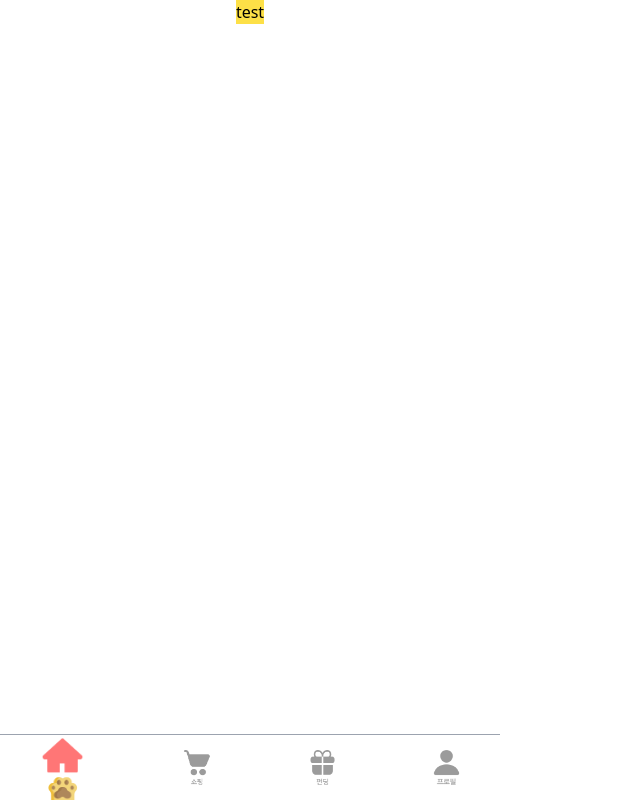
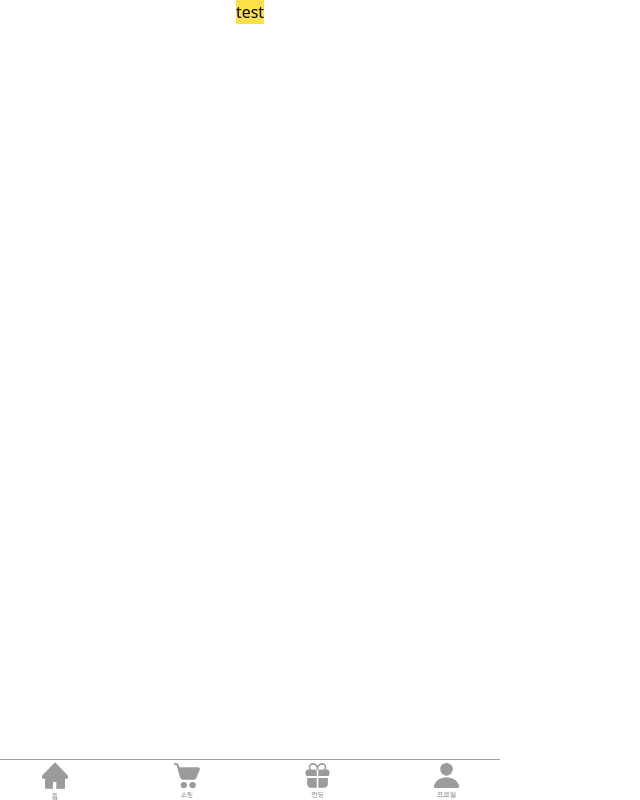
Before and after one commit to sun-mart-egg/funding-gift, a React (Vite) app in the folder FE/: page /brand/1 in a window 1280 px wide. Shown: the whole page, without its empty margins (0-640 px from the left). Built offline with nearby package versions, Linux system fonts and the light colour scheme.

Commit message:
[FE][Fix] Footer 오류 수정

```diff
--- a/FE/src/components/Home/Home.jsx
+++ b/FE/src/components/Home/Home.jsx
@@ -9,7 +9,7 @@ function Home() {
   const navigate = useNavigate();
 
   return (
-    <div className="home-main relative flex min-h-screen flex-col items-center pt-4 font-cusFont2">
+    <div className="relative flex min-h-screen flex-col items-center pt-4 font-cusFont2">
       <div className="w-full">
         <SearchBar />
       </div>
--- a/FE/src/components/UI/Footer.jsx
+++ b/FE/src/components/UI/Footer.jsx
@@ -1,4 +1,4 @@
-import React, { useState } from "react";
+import React from "react";
 import { useNavigate } from "react-router-dom";
 
 import Home from "/imgs/footer_home.png";
@@ -11,42 +11,42 @@ import Profile from "/imgs/footer_profile.png";
 import ProfileActivated from "/imgs/footer_profile_activated.png";
 
 function Footer() {
-  const [activeIcon, setActiveIcon] = useState("home");
+  const navigate = useNavigate();
+  const currentPath = window.location.pathname; // 현재 경로 가져오기
 
-  const navigate = useNavigate();
+  const getIconStatus = (iconName) => {
+    return currentPath === iconName ? true : false;
+  };
 
-  const handleIconClick = (icon, path) => {
-    setActiveIcon(icon); // 아이콘 상태 업데이트
+  const handleIconClick = (path) => {
     navigate(path); // 페이지 이동
   };
 
   return (
     <footer className="fixed bottom-0 left-0  flex w-full max-w-[500px] items-center justify-between border-t border-gray-400 bg-white px-10">
       <img
-        src={activeIcon === "home" ? HomeActivated : Home}
+        src={getIconStatus("/") ? HomeActivated : Home}
         alt="Home"
-        className={` ${activeIcon === "home" ? "h-[65px] w-[45px]" : "h-[40px] w-[30px]"}`}
-        onClick={() => handleIconClick("home", "/")}
+        className={` ${getIconStatus("/") ? "h-[65px] w-[45px]" : "h-[40px] w-[30px]"}`}
+        onClick={() => handleIconClick("/")}
       />
       <img
-        src={activeIcon === "shop" ? ShopActivated : Shop}
+        src={getIconStatus("/product") ? ShopActivated : Shop}
         alt="Shop"
-        className={`${activeIcon === "shop" ? "h-[65px] w-[45px]" : "h-[35px] w-[30px]"}`}
-        onClick={() => handleIconClick("shop", "/product")}
+        className={`${getIconStatus("/product") ? "h-[65px] w-[45px]" : "h-[35px] w-[30px]"}`}
+        onClick={() => handleIconClick("/product")}
       />
       <img
-        src={activeIcon === "fund" ? FundActivated : Fund}
+        src={getIconStatus("/fund") ? FundActivated : Fund}
         alt="Fund"
-        className={`${activeIcon === "fund" ? "h-[65px] w-[45px]" : "h-[35px] w-[27px]"}`}
-        // 펀딩 메인 페이지는 수정해주세요
-        onClick={() => handleIconClick("fund", "/")}
+        className={`${getIconStatus("/fund") ? "h-[65px] w-[45px]" : "h-[35px] w-[27px]"}`}
+        onClick={() => handleIconClick("/fund")}
       />
       <img
-        src={activeIcon === "profile" ? ProfileActivated : Profile}
+        src={getIconStatus("/my-funding") ? ProfileActivated : Profile}
         alt="Profile"
-        className={`${activeIcon === "profile" ? "h-[65px] w-[45px]" : "h-[35px] w-[27px]"}`}
-        // 프로필 페이지 맞는지 확인해주세요
-        onClick={() => handleIconClick("profile", "/my-funding")}
+        className={`${getIconStatus("/my-funding") ? "h-[65px] w-[45px]" : "h-[35px] w-[27px]"}`}
+        onClick={() => handleIconClick("/my-funding")}
       />
     </footer>
   );
```
